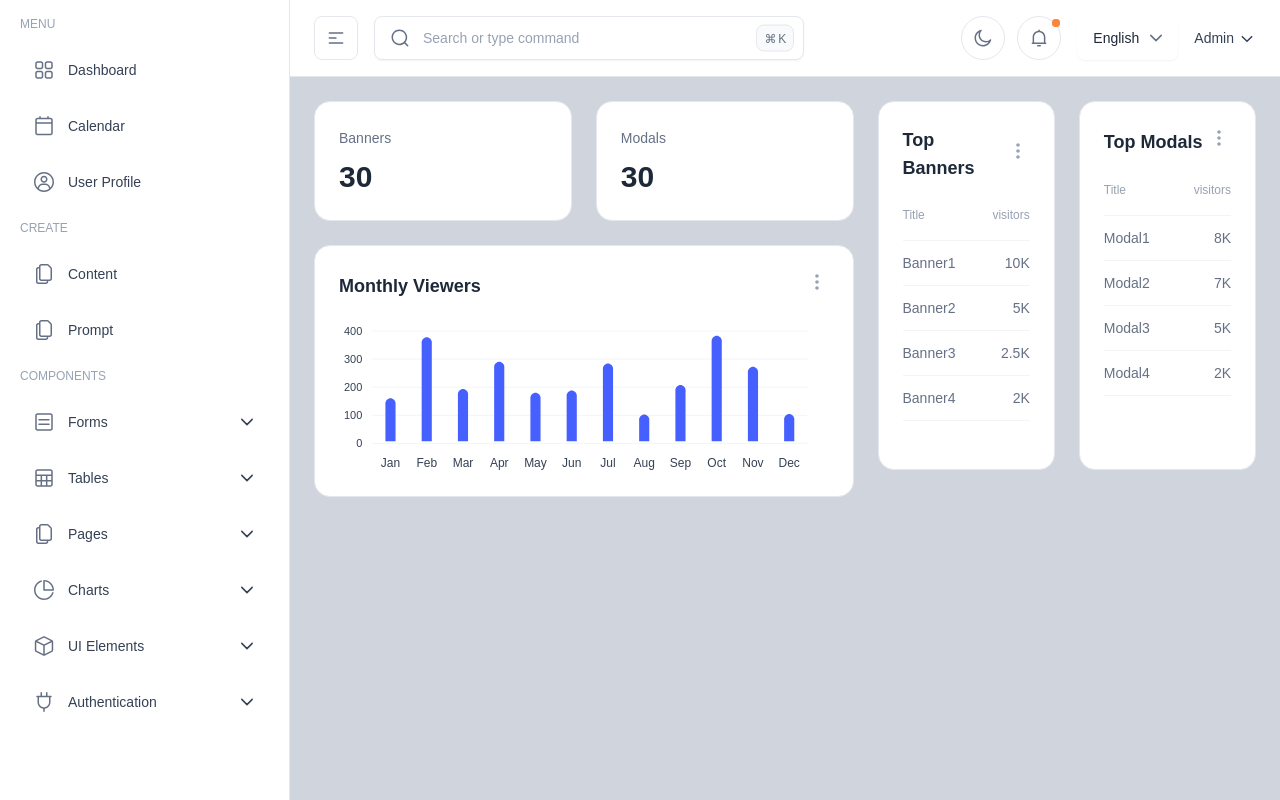
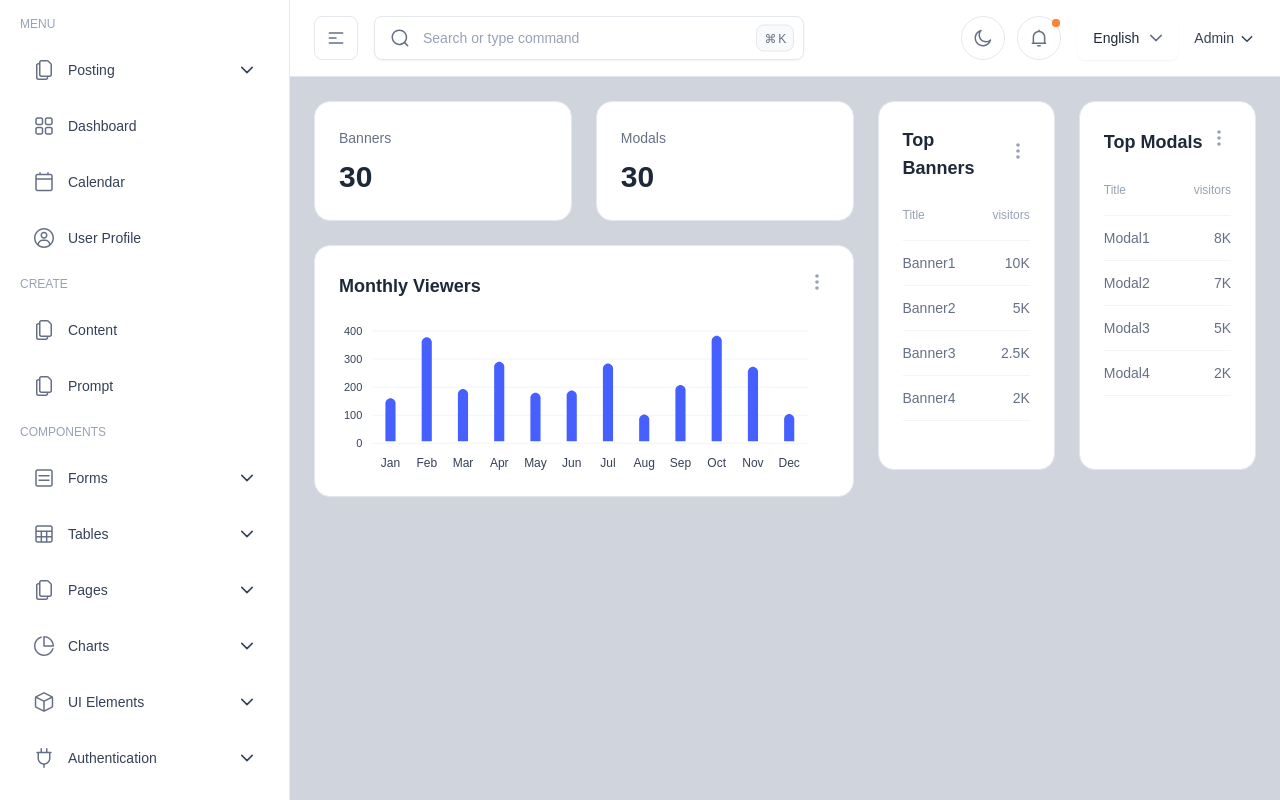
Before and after one commit to lletter12/cms, a Next.js app: page /en/main in a window 1280 px wide. Built offline with nearby package versions, Linux system fonts and the light colour scheme.

Commit message:
fix 250419

```diff
--- a/messages/en.json
+++ b/messages/en.json
@@ -126,6 +126,15 @@
       },
       "authentication": {
         "label": "Authentication"
+      },
+      "posting": {
+        "label": "Posting"
+      },
+      "banners": {
+        "label": "Banners"
+      },
+      "modals": {
+        "label": "Modals"
       }
     }
   },
--- a/messages/jp.json
+++ b/messages/jp.json
@@ -126,6 +126,15 @@
       },
       "authentication": {
         "label": "認証"
+      },
+      "posting": {
+        "label": "投稿"
+      },
+      "banners": {
+        "label": "バナー"
+      },
+      "modals": {
+        "label": "モーダル"
       }
     }
   },
--- a/messages/ko.json
+++ b/messages/ko.json
@@ -126,6 +126,15 @@
       },
       "authentication": {
         "label": "인증"
+      },
+      "posting": {
+        "label": "게시중"
+      },
+      "banners": {
+        "label": "배너"
+      },
+      "modals": {
+        "label": "모달"
       }
     }
   },
--- /dev/null
+++ b/src/app/[locale]/(sidebar)/(post)/posting-banners/page.tsx
@@ -0,0 +1,3 @@
+export default function Page () {
+    return <></>
+}
--- /dev/null
+++ b/src/app/[locale]/(sidebar)/(post)/posting-modals/page.tsx
@@ -0,0 +1,3 @@
+export default function Page () {
+    return <></>
+}
--- a/src/app/globals.css
+++ b/src/app/globals.css
@@ -724,6 +724,10 @@ span.flatpickr-weekday,
   @apply border-brand-500 bg-brand-500 dark:border-brand-500;
 }
 
+body {
+  overscroll-behavior: none;
+}
+
 .task {
   transition: all 0.2s ease; /* Smooth transition for visual effects */
 }
--- a/src/components/dashboard/MonthlyChart.tsx
+++ b/src/components/dashboard/MonthlyChart.tsx
@@ -11,6 +11,7 @@ import {useTranslations} from "next-intl";
 // Dynamically import the ReactApexChart component
 const ReactApexChart = dynamic(() => import("react-apexcharts").then((value) => value.default), {
     ssr: false,
+    loading: () => <div className="-ml-5 min-w-[650px] xl:min-w-full pl-2 animate-pulse" />
 });
 
 export const MonthlyChart = () => {
--- a/src/layout/AppSidebar.tsx
+++ b/src/layout/AppSidebar.tsx
@@ -31,6 +31,14 @@ export const AppSidebar = () => {
     const t = useTranslations("Sidebar");
 
     const navItems: NavItem[] = [
+        {
+            name: t("text.posting.label"),
+            icon: <PageIcon/>,
+            subItems: [
+                {name: t("text.banners.label"), path: "/posting-banners", pro: false},
+                {name: t("text.modals.label"), path: "/posting-modals", pro: false},
+            ],
+        },
         {
             icon: <GridIcon/>,
             name: t("text.dashboard.label"),
```
